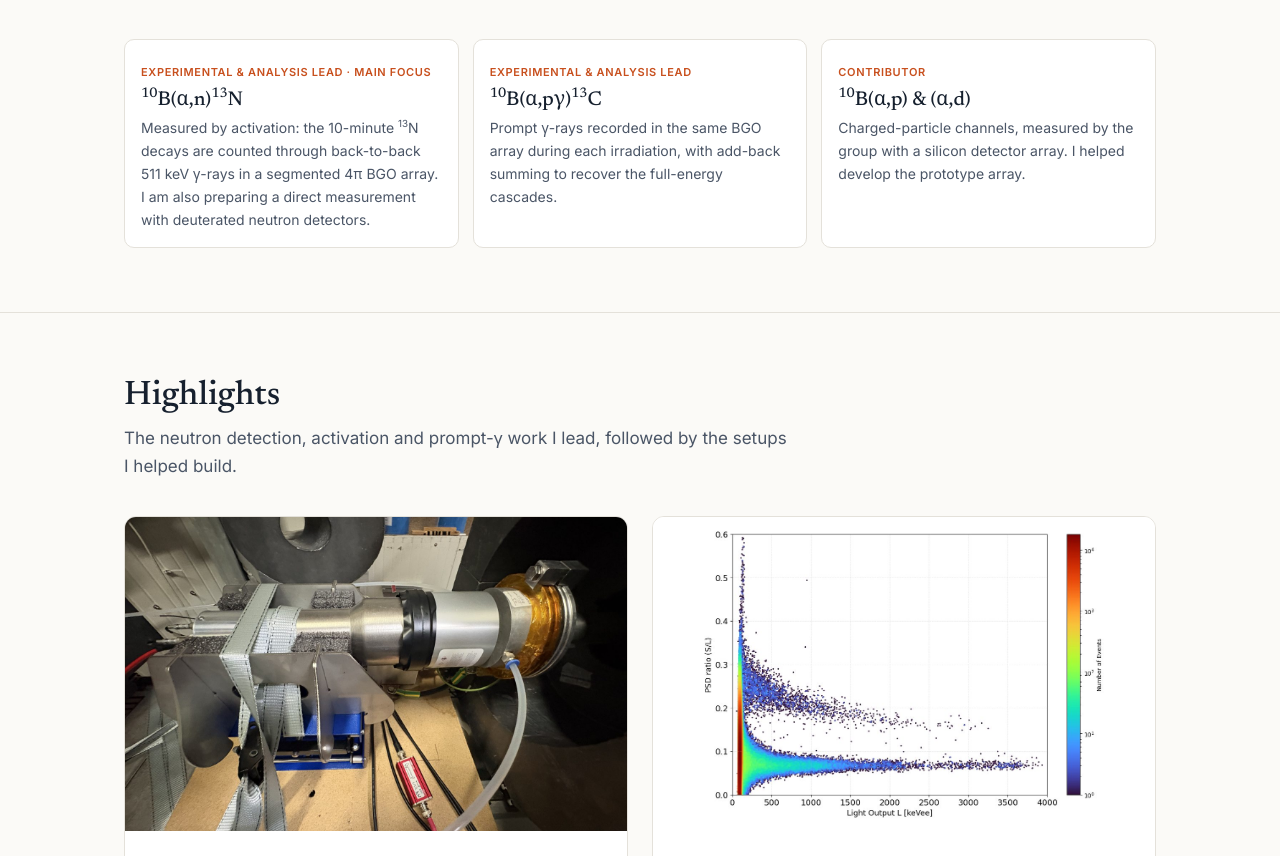
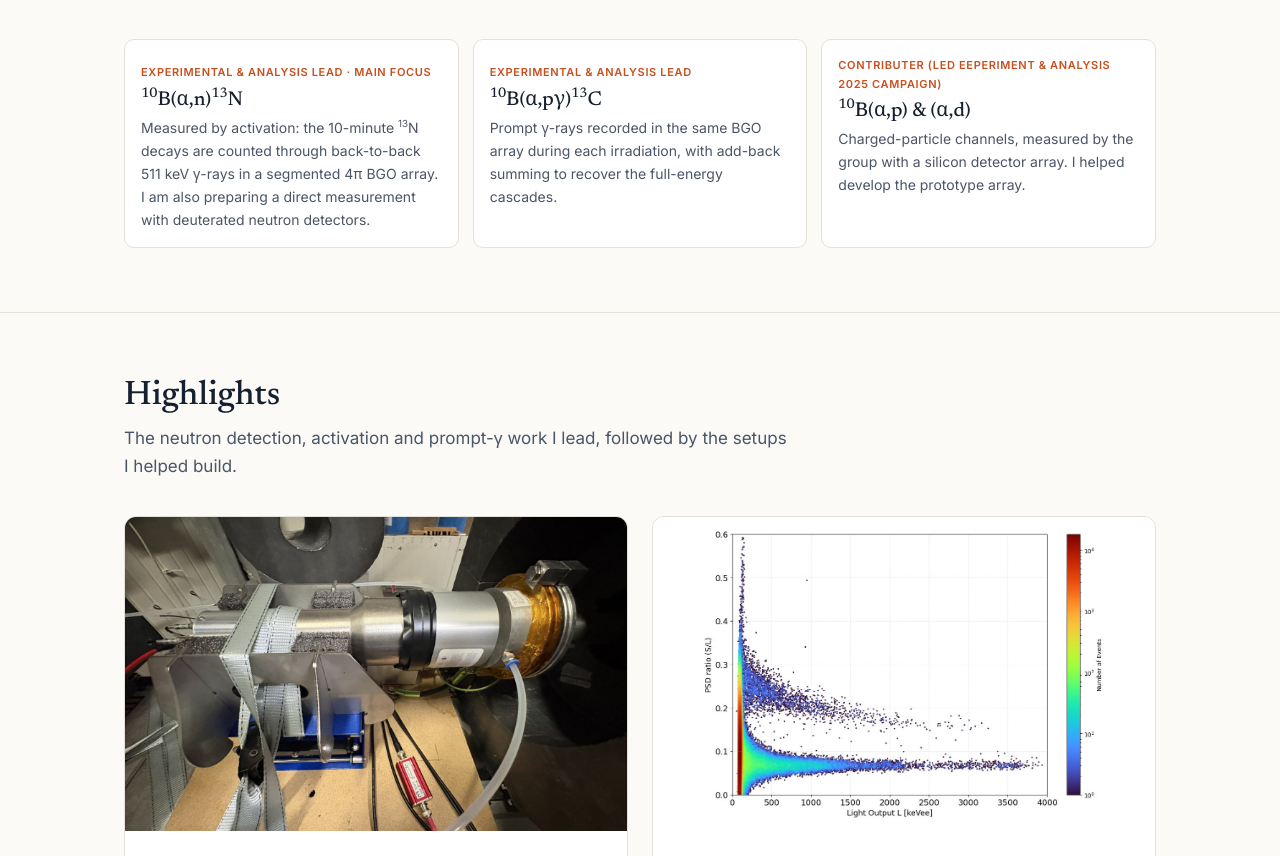
Before and after one commit to rhys1512/rhys1512.github.io, a plain HTML site: page index.html in a window 1280 px wide. Shown: the part 1365-2221 px from the top of the page. Drawn offline with Linux system fonts and the light colour scheme.

```diff
--- a/index.html
+++ b/index.html
@@ -105,7 +105,7 @@
           the full-energy cascades.</p>
       </div>
       <div class="channel">
-        <span class="tag">Contributor</span>
+        <span class="tag">Contributer (led Eeperiment & analysis  2025 campaign)</span>
         <div class="rx"><sup>10</sup>B(α,p)&nbsp;&amp;&nbsp;(α,d)</div>
         <p>Charged-particle channels, measured by the group with a silicon detector array. I helped develop the
           prototype array.</p>
```
